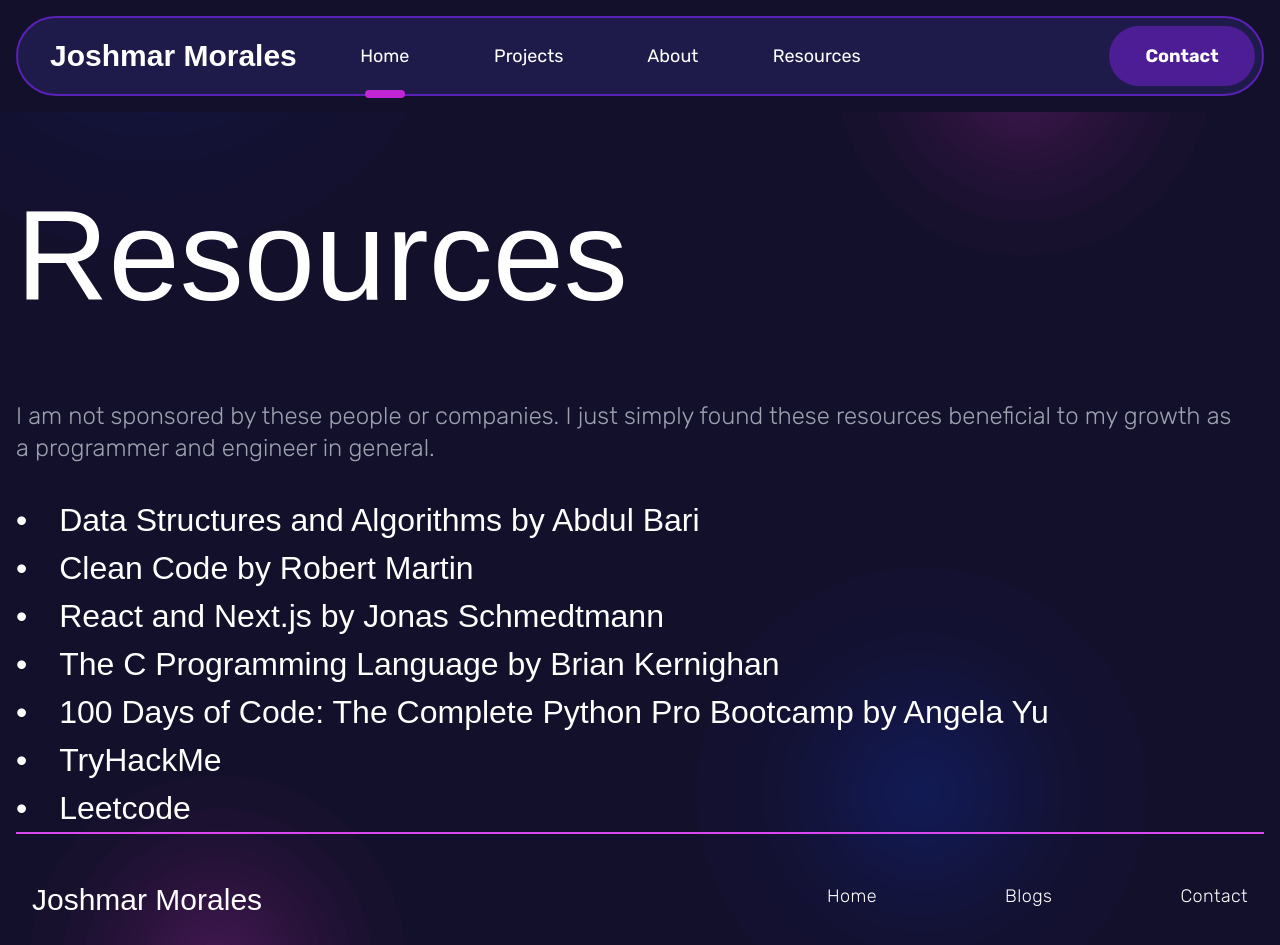
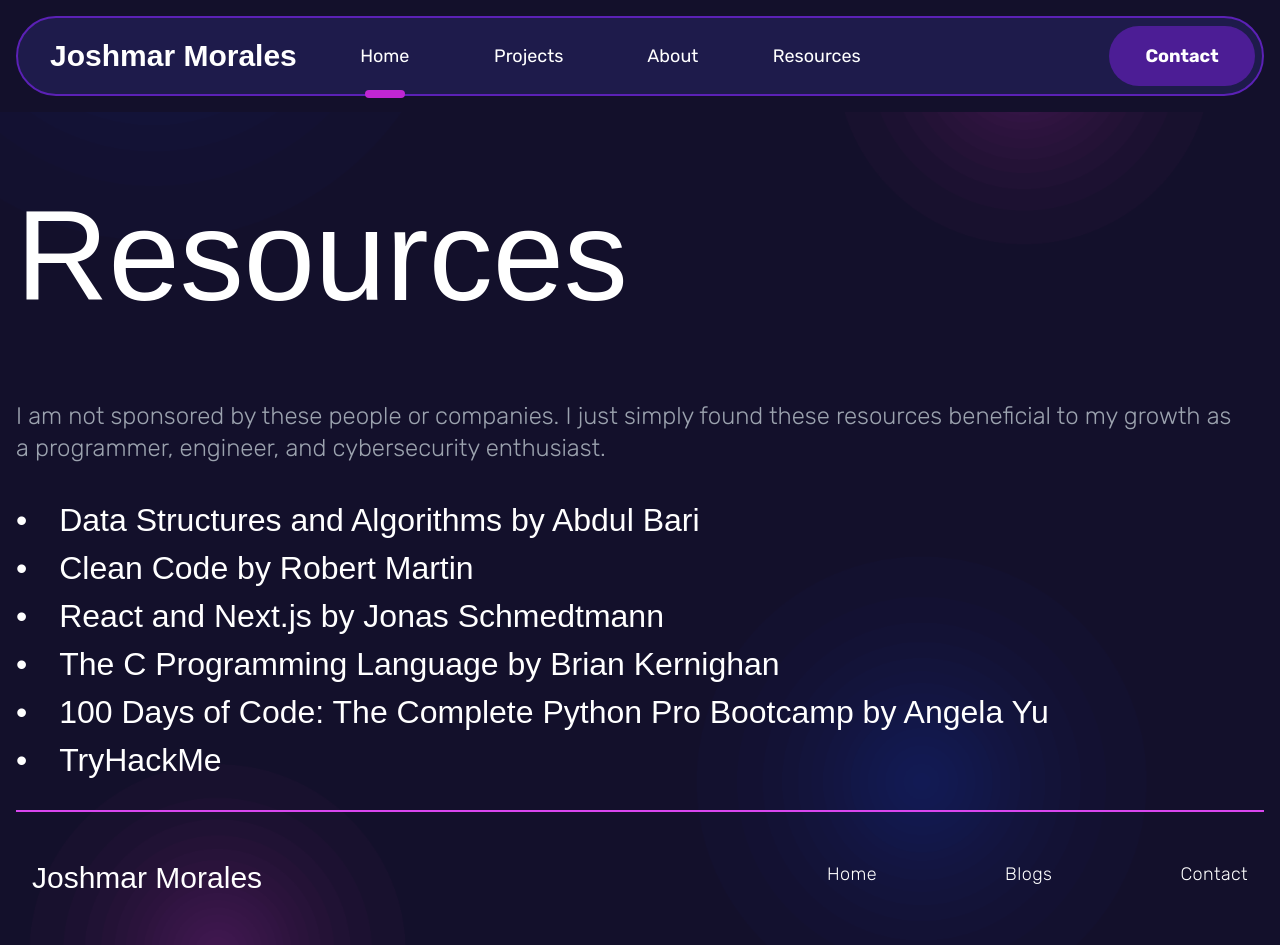
Before and after one commit to kahalagan00/cv-25, a Next.js app: page /resources in a window 1280 px wide. Shown: the top 945 px of the page. Built offline with nearby package versions, Linux system fonts and the light colour scheme.

Commit message:
Adjusted some content in the resources page

```diff
--- a/src/app/resources/page.tsx
+++ b/src/app/resources/page.tsx
@@ -18,8 +18,8 @@
             className={`${rubikRegular.className} mb-8 pr-8 text-sm text-gray-400 sm:text-xl xl:text-2xl`}
           >
             I am not sponsored by these people or companies. I just simply found
-            these resources beneficial to my growth as a programmer and engineer
-            in general.
+            these resources beneficial to my growth as a programmer, engineer,
+            and cybersecurity enthusiast.
           </div>
 
           <p className="font-clashlight text-[1rem] text-white sm:text-[1.5rem] lg:text-[2rem]">
@@ -48,16 +48,6 @@
               TryHackMe
             </a>
           </p>
-          <p className="font-clashlight text-[1rem] text-white sm:text-[1.5rem] lg:text-[2rem]">
-            &#x2022;&emsp;
-            <a
-              href="https://leetcode.com"
-              target="_blank"
-              className="hover:underline"
-            >
-              Leetcode
-            </a>
-          </p>
         </div>
 
         <div>
```
